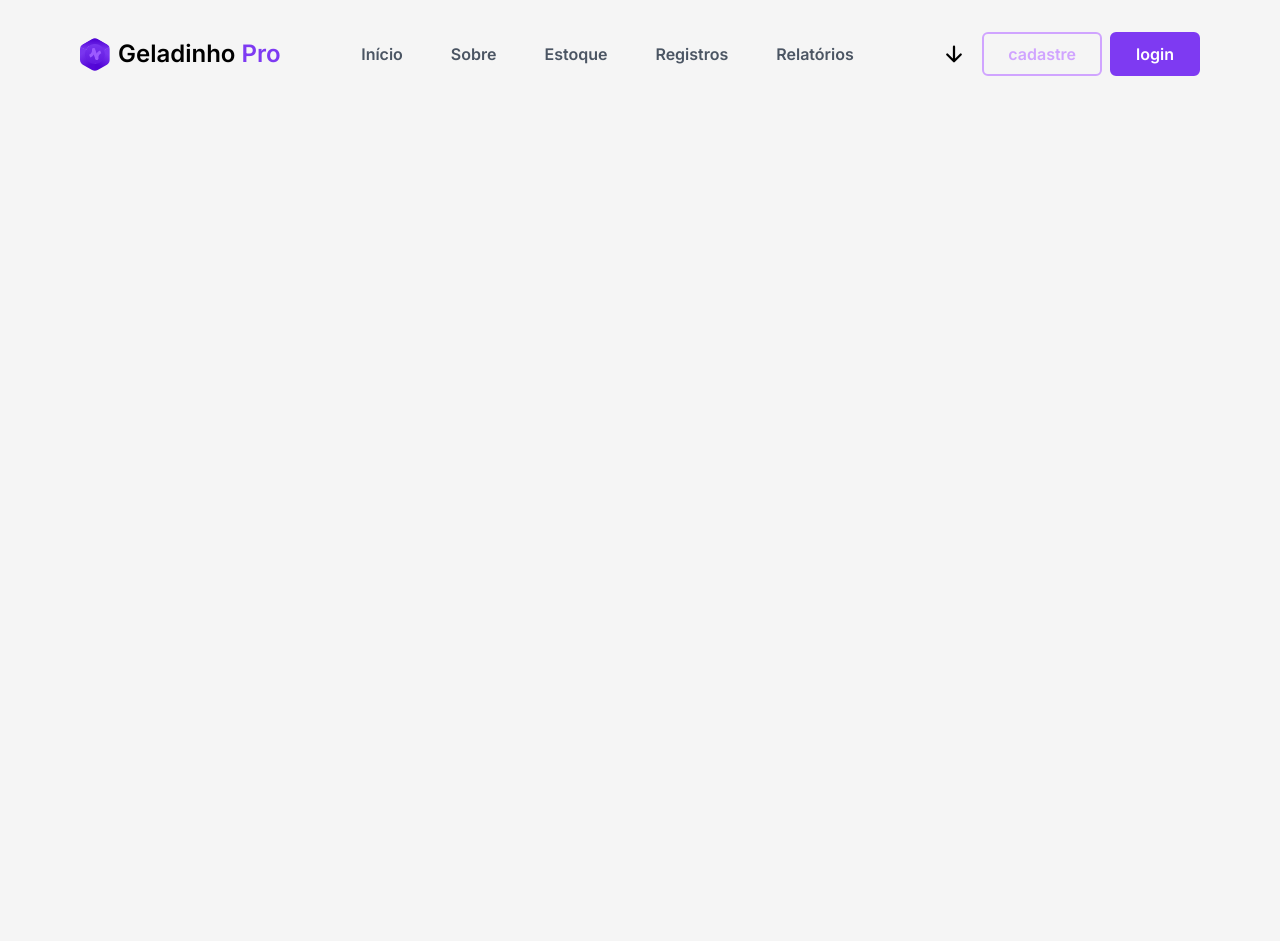
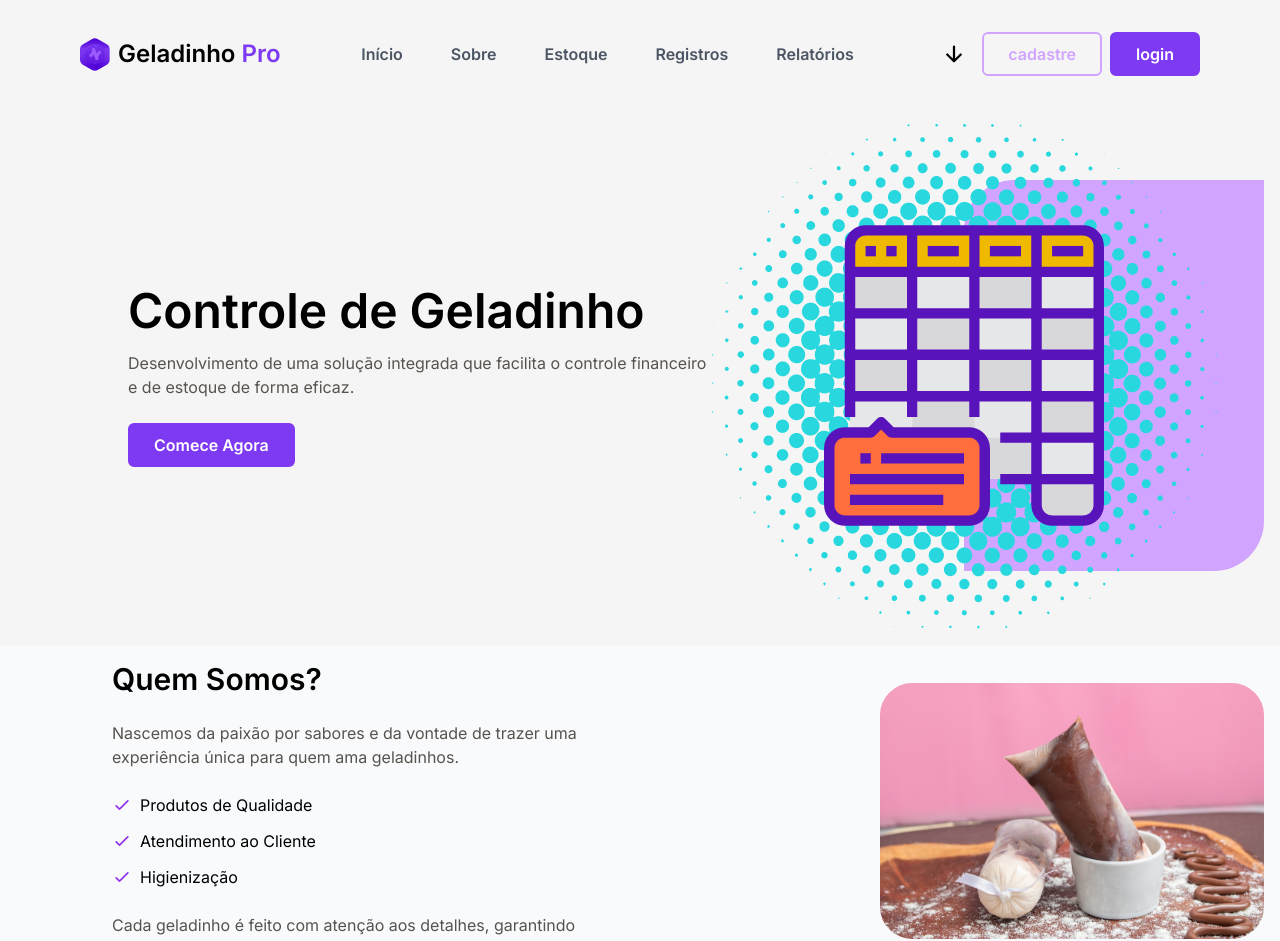
Before and after one commit to Victor-Sarti/GeladinhoPro, a React (Vite) app in the folder frontend/: page / in a window 1280 px wide. Shown: the top 941 px of the page. Before the commit the page ends 800 px from the top, so only its background shows below. Built offline with nearby package versions, Linux system fonts and the light colour scheme.

Commit message:
feat: Section

```diff
--- a/frontend/src/App.jsx
+++ b/frontend/src/App.jsx
@@ -1,10 +1,14 @@
 import React from 'react'
 import Navbar from './components/Navbar'
+import Hero from './components/Hero/Hero'
+import Section from './components/Section/Section'
 
 export default function App() {
   return (
    <>
    <Navbar/>
+   <Hero/>
+   <Section/>
    </>
   )
 }
--- /dev/null
+++ b/frontend/src/components/Section/Section.jsx
@@ -0,0 +1,59 @@
+import React from 'react';
+import geladin from '../../assets/geladin.svg';
+
+const CheckIcon = () => (
+    <svg
+        xmlns="http://www.w3.org/2000/svg"
+        className="h-5 w-5 text-purple-600 mr-2"
+        fill="none"
+        viewBox="0 0 24 24"
+        stroke="currentColor"
+    >
+        <path
+            strokeLinecap="round"
+            strokeLinejoin="round"
+            strokeWidth={2}
+            d="M5 13l4 4L19 7"
+        />
+    </svg>
+);
+
+const Section = () => {
+    return (
+        <section className='bg-slate-50 '>
+            <div className='flex flex-col md:flex-row items-center justify-between p-4 md:pl-28'>
+                <div className='flex flex-col gap-6 w-full md:w-2/3'>
+                    <h1 className='font-semibold text-3xl'>Quem Somos?</h1>
+                    <p className='text-stone-600'>
+                        Nascemos da paixão por sabores e da vontade de trazer uma <br />experiência única para quem ama geladinhos.
+                    </p>
+                    <ul className='flex flex-col gap-3'>
+                        <li className='flex items-center text-lg md:text-base'>
+                            <CheckIcon />
+                            Produtos de Qualidade
+                        </li>
+                        <li className='flex items-center text-lg md:text-base'>
+                            <CheckIcon />
+                            Atendimento ao Cliente
+                        </li>
+                        <li className='flex items-center text-lg md:text-base'>
+                            <CheckIcon />
+                            Higienização
+                        </li>
+                    </ul>
+                    <p className='text-stone-600'>
+                        Cada geladinho é feito com atenção aos detalhes, garantindo <br /> um sabor excepcional.
+                    </p>
+                </div>
+
+                <img
+                    src={geladin}
+                    className='w-full md:w-1/3 h-auto object-contain'
+                    alt="Geladinho"
+                />
+            </div>
+        </section>
+    );
+}
+
+export default Section;
```
